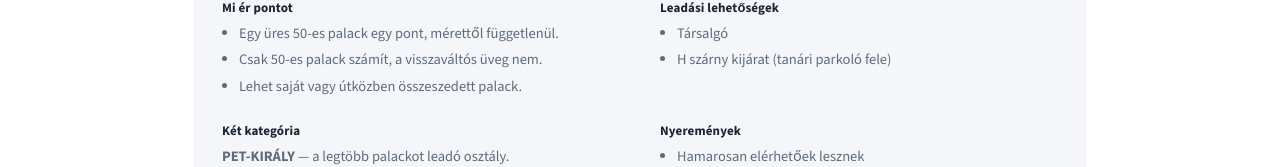
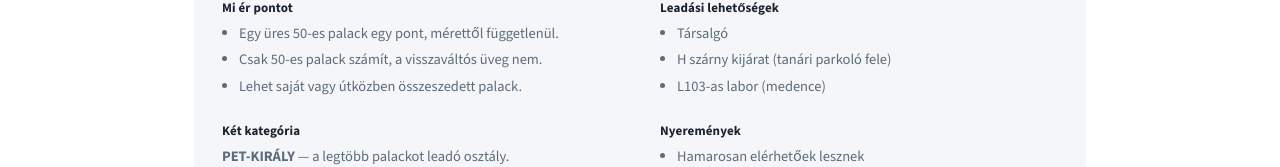
Before and after one commit to HeizerMarci/ipari-pet, a plain HTML site: page index.html in a window 1280 px wide. Shown: the part 1053-1220 px from the top of the page. Drawn offline with nearby package versions, Linux system fonts and the light colour scheme; no server answers.

Commit message:
Update leadási lehetőségek in index.html

```diff
--- a/index.html
+++ b/index.html
@@ -105,7 +105,7 @@
           <ul>
             <li>Társalgó</li>
             <li>H szárny kijárat (tanári parkoló fele)</li>
-            <!-- <li>L szárny kijárat (focipálya fele)</li> -->
+            <li>L103-as labor (medence) </li>
           </ul>
         </div>
         <div>
```
